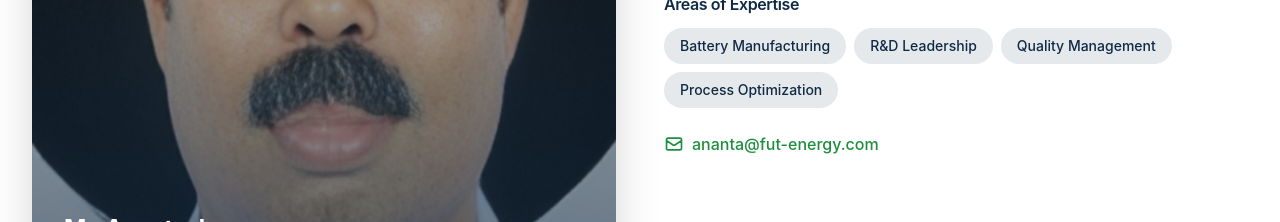
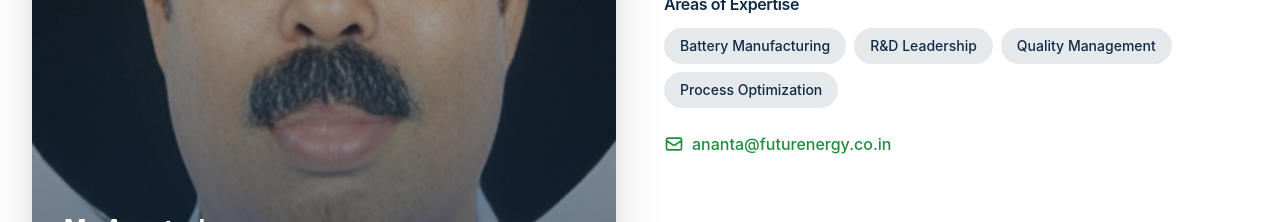
Before and after one commit to desirediv0/future-energy, a Next.js app: page /leadership in a window 1280 px wide. Shown: the part 1300-1522 px from the top of the page. Built offline with nearby package versions, Linux system fonts and the light colour scheme.

Commit message:
Update email addresses across multiple pages to reflect the new domain. Adjusted AboutPage, ContactPage, LeadershipPage, PrivacyPolicyPage, ProductsPage, and TermsOfServicePage for consistency.

```diff
--- a/src/app/about/page.js
+++ b/src/app/about/page.js
@@ -53,32 +53,32 @@ export default function AboutPage() {
     // Company milestones
     const milestones = [
         {
-            year: '2008',
+            year: '2021',
             title: 'Foundation',
             description: 'Future Energy was established with a vision to revolutionize the energy solutions market in India.',
         },
         {
-            year: '2012',
+            year: '2023',
             title: 'Manufacturing Unit',
             description: 'State-of-the-art facility established at IMT Manesar, Gurugram with advanced production capabilities.',
         },
         {
-            year: '2015',
+            year: '2023',
             title: 'IT 700 Patent',
             description: 'Secured patent for our innovative IT 700 technology, setting new benchmarks in battery performance.',
         },
         {
-            year: '2018',
+            year: '2023',
             title: 'Global Expansion',
             description: 'Expanded presence to 20+ countries, establishing Future Energy as a trusted international brand.',
         },
         {
-            year: '2021',
+            year: '2024',
             title: 'Solar Solutions',
             description: 'Launched residential solar solutions, contributing to sustainable and clean energy adoption.',
         },
         {
-            year: '2024',
+            year: '2025',
             title: '30+ Countries',
             description: 'Now serving customers across 30+ countries with our comprehensive energy solutions portfolio.',
         },
@@ -155,7 +155,7 @@ export default function AboutPage() {
                             {/* Quick Stats */}
                             <div className="grid grid-cols-3 gap-6 mt-8 pt-8 border-t border-gray-200">
                                 <div>
-                                    <div className="text-2xl font-bold text-energy-green">2008</div>
+                                    <div className="text-2xl font-bold text-energy-green">2021</div>
                                     <div className="text-gray-500 text-sm">Founded</div>
                                 </div>
                                 <div>
@@ -177,7 +177,7 @@ export default function AboutPage() {
                 <div className="container-custom">
                     <div className="grid md:grid-cols-2 gap-8">
                         {/* Mission */}
-                        <div className="bg-white rounded-3xl p-10 shadow-lg hover:shadow-xl transition-shadow border-l-4 border-energy-green">
+                        <div className="bg-white rounded-xl p-10 shadow-lg hover:shadow-xl transition-shadow border-l-4 border-energy-green">
                             <div className="w-16 h-16 bg-energy-green/10 rounded-lg flex items-center justify-center mb-6">
                                 <svg className="w-8 h-8 text-energy-green" fill="none" stroke="currentColor" viewBox="0 0 24 24">
                                     <path strokeLinecap="round" strokeLinejoin="round" strokeWidth={2} d="M13 10V3L4 14h7v7l9-11h-7z" />
@@ -193,7 +193,7 @@ export default function AboutPage() {
                         </div>
 
                         {/* Vision */}
-                        <div className="bg-white rounded-3xl p-10 shadow-lg hover:shadow-xl transition-shadow border-l-4 border-energy-orange">
+                        <div className="bg-white rounded-xl p-10 shadow-lg hover:shadow-xl transition-shadow border-l-4 border-energy-orange">
                             <div className="w-16 h-16 bg-energy-orange/10 rounded-lg flex items-center justify-center mb-6">
                                 <svg className="w-8 h-8 text-energy-orange" fill="none" stroke="currentColor" viewBox="0 0 24 24">
                                     <path strokeLinecap="round" strokeLinejoin="round" strokeWidth={2} d="M15 12a3 3 0 11-6 0 3 3 0 016 0z" />
--- a/src/app/contact/page.js
+++ b/src/app/contact/page.js
@@ -7,7 +7,7 @@ import { HiMail, HiLocationMarker, HiGlobeAlt } from 'react-icons/hi';
 export const metadata = {
     title: 'Contact Us',
     description:
-        'Get in touch with Future Energy. Email us at ananta@fut-energy.com or vikas@fut-energy.com. Visit our manufacturing unit at IMT Manesar, Gurugram.',
+        'Get in touch with Future Energy. Email us at ananta@futurenergy.co.in or vikas@fut-energy.com. Visit our manufacturing unit at IMT Manesar, Gurugram.',
 };
 
 export default function ContactPage() {
@@ -16,7 +16,7 @@ export default function ContactPage() {
             title: 'Email Us',
             description: 'Get in touch with our team directly',
             contacts: [
-                { label: 'Mr. Ananta Jena', value: 'ananta@fut-energy.com', href: 'mailto:ananta@fut-energy.com' },
+                { label: 'Mr. Ananta Jena', value: 'ananta@futurenergy.co.in', href: 'mailto:ananta@futurenergy.co.in' },
                 { label: 'Mr. Vikas Chaudhary', value: 'vikas@fut-energy.com', href: 'mailto:vikas@fut-energy.com' },
             ],
             icon: <HiMail className="w-8 h-8" />,
@@ -38,7 +38,7 @@ export default function ContactPage() {
                 subtitle="Contact Us"
                 description="Have questions about our products or want to discuss partnership opportunities? We&apos;re here to help."
                 primaryCTA="Send Email"
-                primaryHref="mailto:ananta@fut-energy.com"
+                primaryHref="mailto:ananta@futurenergy.co.in"
                 secondaryCTA="View Location"
                 secondaryHref="#location"
             />
@@ -217,8 +217,8 @@ export default function ContactPage() {
                                         </div>
                                         <div>
                                             <div className="font-semibold mb-1">Mr. Ananta Jena</div>
-                                            <a href="mailto:ananta@fut-energy.com" className="text-energy-orange hover:text-energy-orange-light transition-colors">
-                                                ananta@fut-energy.com
+                                            <a href="mailto:ananta@futurenergy.co.in" className="text-energy-orange hover:text-energy-orange-light transition-colors">
+                                                ananta@futurenergy.co.in
                                             </a>
                                             <p className="text-white/60 text-sm mt-1">Director - Production & R&D</p>
                                         </div>
@@ -303,8 +303,8 @@ export default function ContactPage() {
                                 </div>
                                 <div>
                                     <div className="font-semibold mb-1">Email Us</div>
-                                    <a href="mailto:ananta@fut-energy.com" className="text-energy-orange hover:text-energy-orange-light transition-colors text-sm block">
-                                        ananta@fut-energy.com
+                                    <a href="mailto:ananta@futurenergy.co.in" className="text-energy-orange hover:text-energy-orange-light transition-colors text-sm block">
+                                        ananta@futurenergy.co.in
                                     </a>
                                     <a href="mailto:vikas@fut-energy.com" className="text-energy-orange hover:text-energy-orange-light transition-colors text-sm block">
                                         vikas@fut-energy.com
--- a/src/app/leadership/page.js
+++ b/src/app/leadership/page.js
@@ -17,7 +17,7 @@ export default function LeadershipPage() {
             experience: '30+ Years Experience',
             bio: 'A visionary leader with over three decades of expertise in battery production and research & development. Mr. Jena has been instrumental in establishing Future Energy\'s manufacturing excellence and driving innovation through the patented IT 700 technology.',
             expertise: ['Battery Manufacturing', 'R&D Leadership', 'Quality Management', 'Process Optimization'],
-            email: 'ananta@fut-energy.com',
+            email: 'ananta@futurenergy.co.in',
             image: '/profile2.png',
         },
         {
--- a/src/app/privacy-policy/page.js
+++ b/src/app/privacy-policy/page.js
@@ -197,7 +197,7 @@ Haryana 122052, India
 
 **Email:**
 info@fut-energy.com
-ananta@fut-energy.com
+ananta@futurenergy.co.in
 vikas@fut-energy.com
 
 **For Data Protection Inquiries:**
--- a/src/app/products/page.js
+++ b/src/app/products/page.js
@@ -303,7 +303,7 @@ export default function ProductsPage() {
                                     fill
                                     className="object-cover"
                                 />
-                                <div className="absolute inset-0 bg-gradient-to-r from-energy-green to-transparent"></div>
+                                <div className="absolute inset-0 bg-gradient-to-r from-energy-green/40 to-transparent"></div>
                             </div>
                         </div>
                     </div>
--- a/src/app/terms-of-service/page.js
+++ b/src/app/terms-of-service/page.js
@@ -248,7 +248,7 @@ Haryana 122052, India
 
 **Email:**
 info@fut-energy.com
-ananta@fut-energy.com
+ananta@futurenergy.co.in
 vikas@fut-energy.com
 
 **For Legal Inquiries:**
--- a/src/components/Footer.js
+++ b/src/components/Footer.js
@@ -121,10 +121,10 @@ export default function Footer() {
                                 <HiMail className="w-5 h-5 text-energy-orange flex-shrink-0" />
                                 <div className="flex flex-col">
                                     <a
-                                        href="mailto:ananta@fut-energy.com"
+                                        href="mailto:ananta@futurenergy.co.in"
                                         className="text-gray-300 hover:text-energy-green transition-colors text-sm"
                                     >
-                                        ananta@fut-energy.com
+                                        ananta@futurenergy.co.in
                                     </a>
                                     <a
                                         href="mailto:vikas@fut-energy.com"
```
